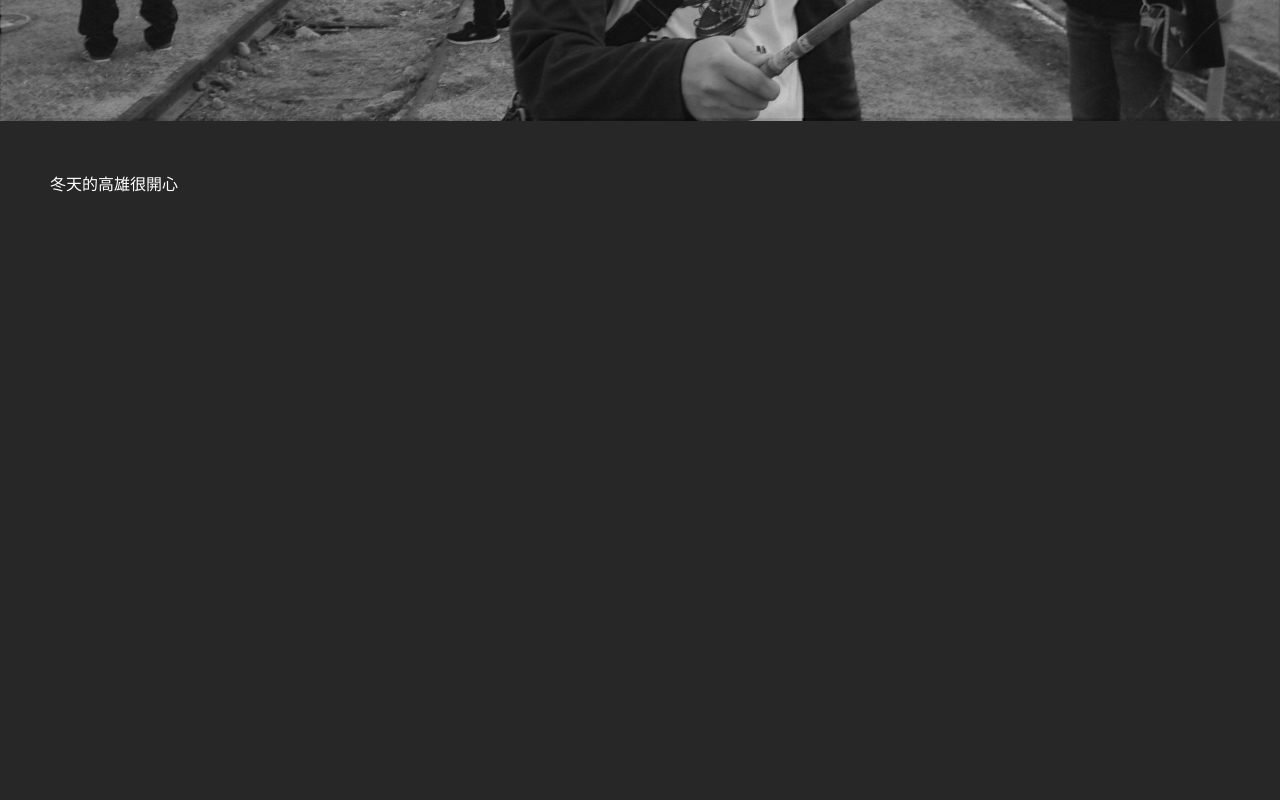
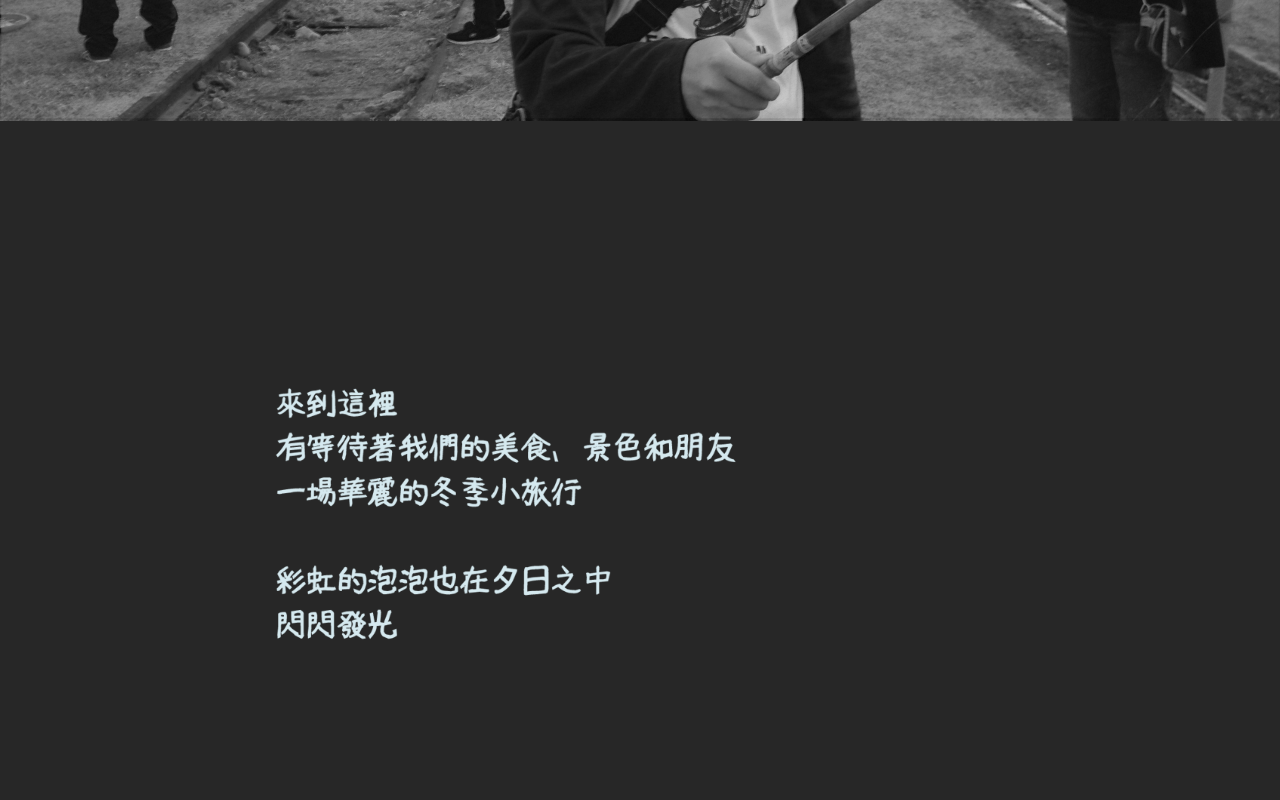
Before and after one commit to amuvsky/web101, a plain HTML site: page fengzi/index.html in a window 1280 px wide. Shown: the part 520-1320 px from the top of the page. Drawn offline with Linux system fonts and the light colour scheme.

Commit message:
新增文案

```diff
--- a/fengzi/index.html
+++ b/fengzi/index.html
@@ -36,8 +36,16 @@
 		width: 100%;
 		height: 100%;
 		margin-bottom: 0px;
+    position: relative;
 	}
+   .intro{
+    width: 40%;
+    position: absolute;
+    margin: auto;
+    left: 20%;
+    top: 30%;
 
+  }
   div.orange{
     background-color: #EEC666;
     background-size: 100%;
@@ -72,6 +80,7 @@
   }
 
 
+  }
 </style>
   </head>
 
@@ -84,9 +93,7 @@
 	</div>
 
 	<div class="gray">
-	  <div class="para">
-	    冬天的高雄很開心
-	  </div>
+	  <img class="intro" src="images/intro.PNG" alt="文案">
 	</div>
 
 
```
Also changed, not shown: fengzi/images/intro.png (added).
